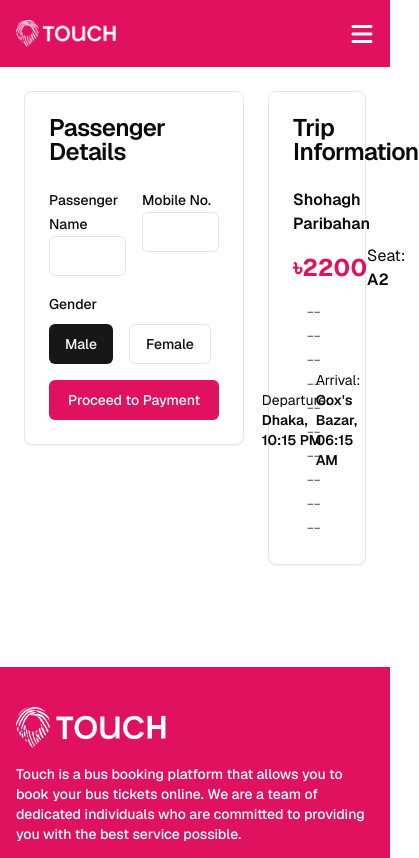
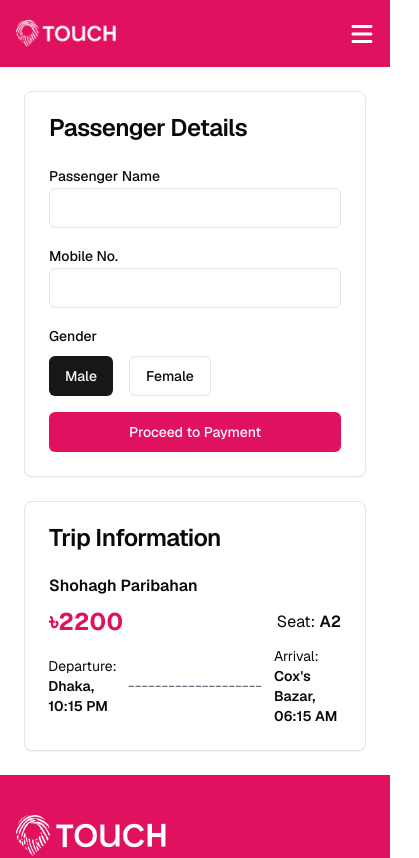
Before and after one commit to Mr-Rafiqul-Islam/ticketing-site, a Next.js app: page /booking in a window 390 px wide. Shown: the top 858 px of the page, 419 px wide, since content can reach past the window. Built offline with nearby package versions, Linux system fonts and the light colour scheme.

Commit message:
Refactor: responsive booking page

```diff
--- a/app/(website)/(pages)/booking/page.tsx
+++ b/app/(website)/(pages)/booking/page.tsx
@@ -4,7 +4,7 @@ import React from 'react'
 function page() {
 
   return (
-    <div className='h-[600px]'>
+    <div className='min-h-[600px]'>
         <BookingForm/>
     </div>
   )
--- a/components/bus-booking/BookingForm.tsx
+++ b/components/bus-booking/BookingForm.tsx
@@ -75,9 +75,9 @@ export default function BookingForm() {
   };
 
   return (
-    <div className="max-w-7xl mx-auto p-6 grid grid-cols-3 gap-6">
+    <div className="max-w-7xl mx-auto p-6 grid grid-cols-1 sm:grid-cols-3 gap-6">
       {/* Passenger Details */}
-      <div className="col-span-2">
+      <div className="sm:col-span-2">
       <ToastContainer
         position="top-right"
         autoClose={1500}
@@ -91,13 +91,13 @@ export default function BookingForm() {
         theme="light"
         transition={Bounce}
       />
-        <Card>
+        <Card className="h-full">
           <CardHeader>
             <CardTitle>Passenger Details</CardTitle>
           </CardHeader>
           <CardContent>
             <form onSubmit={handleSubmit(onSubmit)} className="space-y-4">
-              <div className="grid grid-cols-2 gap-4">
+              <div className="grid sm:grid-cols-2 gap-4">
                 <div>
                   <Label htmlFor="passenger_name">Passenger Name</Label>
                   <Input
@@ -151,8 +151,8 @@ export default function BookingForm() {
       </div>
 
       {/* Ticket Info */}
-      <aside className="col-span-1">
-        <Card>
+      <div className="sm:col-span-1 w-full">
+        <Card className="h-full">
           <CardHeader>
             <CardTitle>Trip Information</CardTitle>
           </CardHeader>
@@ -181,7 +181,7 @@ export default function BookingForm() {
             </div>
           </CardContent>
         </Card>
-      </aside>
+      </div>
     </div>
   );
 }
```
